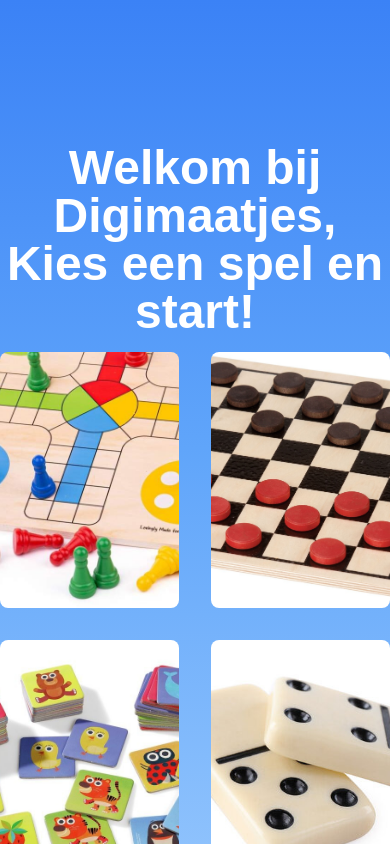
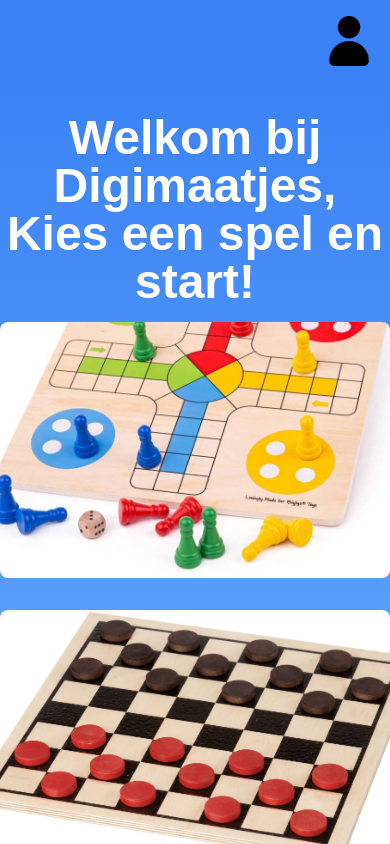
Before and after one commit to Damianen/DigiMaatjes, a Next.js app: page /speloverzicht in a window 390 px wide. Shown: the top 844 px of the page. Built offline with nearby package versions, Linux system fonts and the light colour scheme.

Commit message:
update front-end ui

```diff
--- a/src/app/account/page.tsx
+++ b/src/app/account/page.tsx
@@ -34,14 +34,15 @@
 
 	return (
 		<>
+			<Navbar />
 			<div className="min-h-screen bg-gradient-to-b from-blue-500 via-blue-400 to-blue-300 flex flex-col items-center px-4 ">
 				<main className="w-full max-w-8xl grid grid-cols-1 lg:grid-cols-2 gap-8 p-12">
 					<div className="bg-white px-8 py-11 rounded-lg shadow-md h-[725px] ">
 						<h2 className="text-3xl font-semibold mb-3">
 							Mijn gegevens
 						</h2>
-						<div className="flex items-center">
-							<div className="w-64 h-32 flex-shrink-0 b   g-gray-200 rounded-lg overflow-hidden mr-6 mb-2">
+						<div className="flex flex-col sm:flex-row items-center">
+							<div className="w-64 h-32 flex-shrink-0 bg-gray-200 rounded-lg overflow-hidden mb-4 sm:mb-0 sm:mr-6">
 								{profilePhoto ? (
 									<Image
 										src={profilePhoto}
@@ -58,11 +59,12 @@
 							</div>
 							<label className="block">
 								<span className="sr-only">Foto uploaden</span>
-								<button className="px-6 py-3 text-lg  bg-blue-600 text-white rounded-lg font-semibold hover:bg-blue-700 focus:outline-none focus:ring-4 focus:ring-blue-300">
+								<button className="px-6 py-3 text-lg bg-blue-600 text-white rounded-lg font-semibold hover:bg-blue-700 focus:outline-none focus:ring-4 focus:ring-blue-300">
 									Upload foto
 								</button>
 							</label>
 						</div>
+
 						<form>
 							<div className="mb-6">
 								<label className="block text-lg font-medium text-gray-700 mb-1">
@@ -71,7 +73,7 @@
 								<input
 									type="text"
 									name="firstName"
-									value={formData.firstName}
+									defaultValue={formData.firstName}
 									className="w-full border border-gray-300 rounded-lg p-4 text-lg focus:outline-none focus:ring-4 focus:ring-blue-500"
 								/>
 							</div>
@@ -82,7 +84,7 @@
 								<input
 									type="text"
 									name="lastName"
-									value={formData.lastName}
+									defaultValue={formData.lastName}
 									className="w-full border border-gray-300 rounded-lg p-4 text-lg focus:outline-none focus:ring-4 focus:ring-blue-500"
 								/>
 							</div>
@@ -93,7 +95,7 @@
 								<input
 									type="date"
 									name="birthDate"
-									value={formData.birthDate}
+									defaultValue={formData.birthDate}
 									className="w-full border border-gray-300 rounded-lg p-4 text-lg focus:outline-none focus:ring-4 focus:ring-blue-500"
 								/>
 							</div>
@@ -104,7 +106,7 @@
 								<input
 									type="text"
 									name="username"
-									value={formData.username}
+									defaultValue={formData.username}
 									className="w-full border border-gray-300 rounded-lg p-4 text-lg focus:outline-none focus:ring-4 focus:ring-blue-500"
 								/>
 							</div>
--- a/src/app/component/navbar.tsx
+++ b/src/app/component/navbar.tsx
@@ -1,7 +1,6 @@
 import { useState } from 'react';
 import Image from 'next/image';
 import accountIcon from '../../../public/img/accounticon.png';
-import logo from '../../../public/img/placeholderlogo.jpg';
 
 export default function Navbar() {
 	const [isDropdownOpen, setIsDropdownOpen] = useState(false);
@@ -13,16 +12,9 @@
 	return (
 		<nav className="bg-blue-500 w-full p-4 shadow-md">
 			<div className="flex justify-between items-center w-full">
-				<a href="/" className="flex items-center">
-					<Image
-						src={logo}
-						alt="Digimaatjes logo"
-						width={100}
-						height={50}
-					/>
-				</a>
+				<div className="flex-grow"> </div>
 
-				<div className="relative">
+				<div className="relative ml-auto">
 					<button
 						onClick={toggleDropdown}
 						className="flex items-center"
--- a/src/app/speloverzicht/page.tsx
+++ b/src/app/speloverzicht/page.tsx
@@ -5,13 +5,15 @@
 import checkers from '../../../public/img/dammen.jpg';
 import memory from '../../../public/img/memory.jpg';
 import dominoes from '../../../public/img/dominoes.jpg';
+import Navbar from '../component/navbar';
 
 export default function SpelOverzicht() {
 	// const username = 'Digimaatjes';
 	return (
 		<>
+			<Navbar />
 			<div className="min-h-screen bg-gradient-to-b from-blue-500 via-blue-400 to-blue-300 flex flex-col items-center">
-				<div className="flex flex-col mt-36">
+				<div className="flex flex-col mt-8">
 					<div className="text-center">
 						<h1 className="text-5xl font-bold font-bambino text-white mb-4">
 							Welkom bij <a href="/">Digimaatjes</a>, Kies een
@@ -19,7 +21,7 @@
 						</h1>
 					</div>
 
-					<div className="grid grid-cols-2 gap-8">
+					<div className="grid grid-cols-1 lg:grid-cols-2 gap-8">
 						<a
 							href="speloverzicht/Mensergerjeniet"
 							className="relative group"
```
